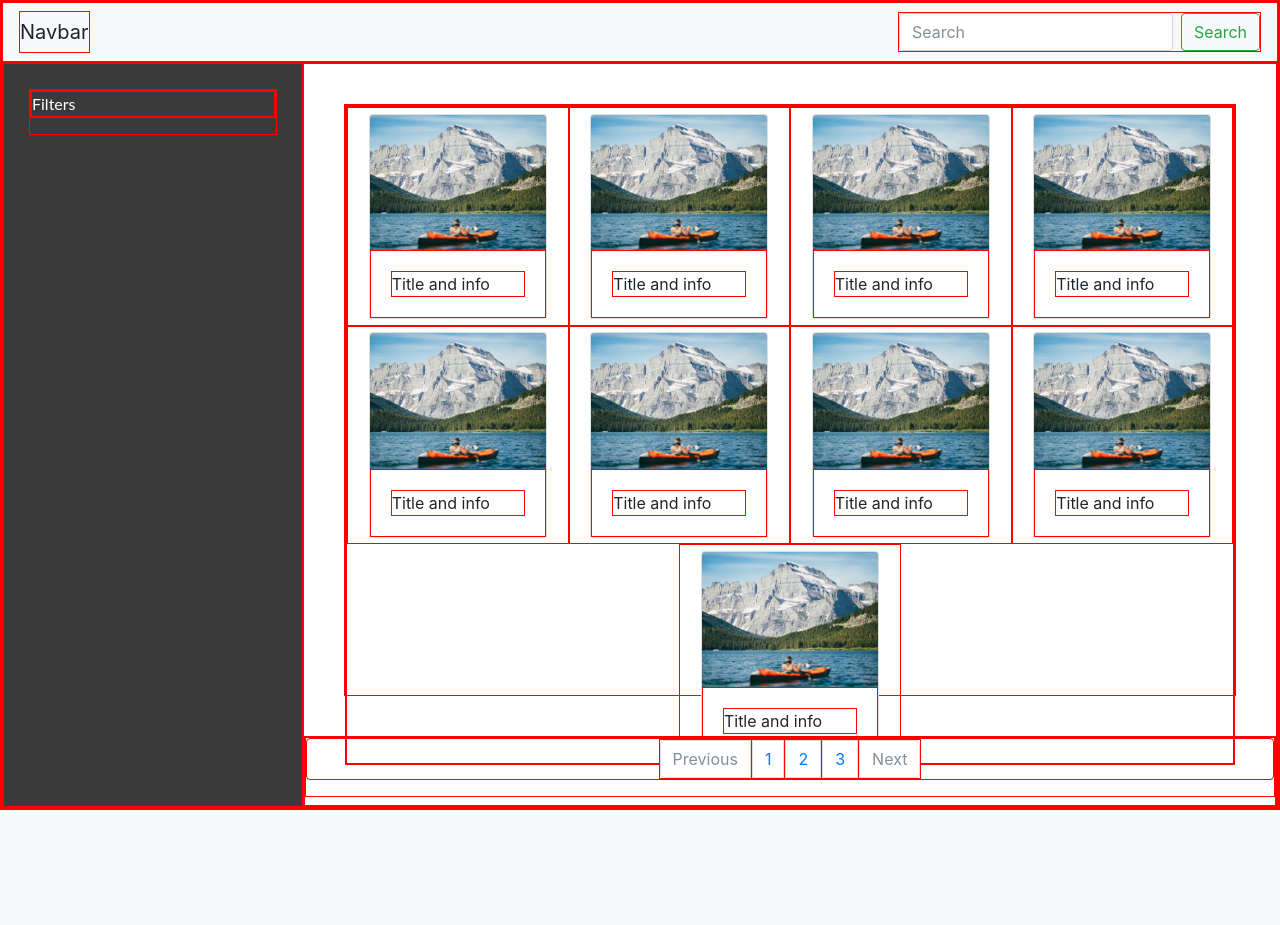
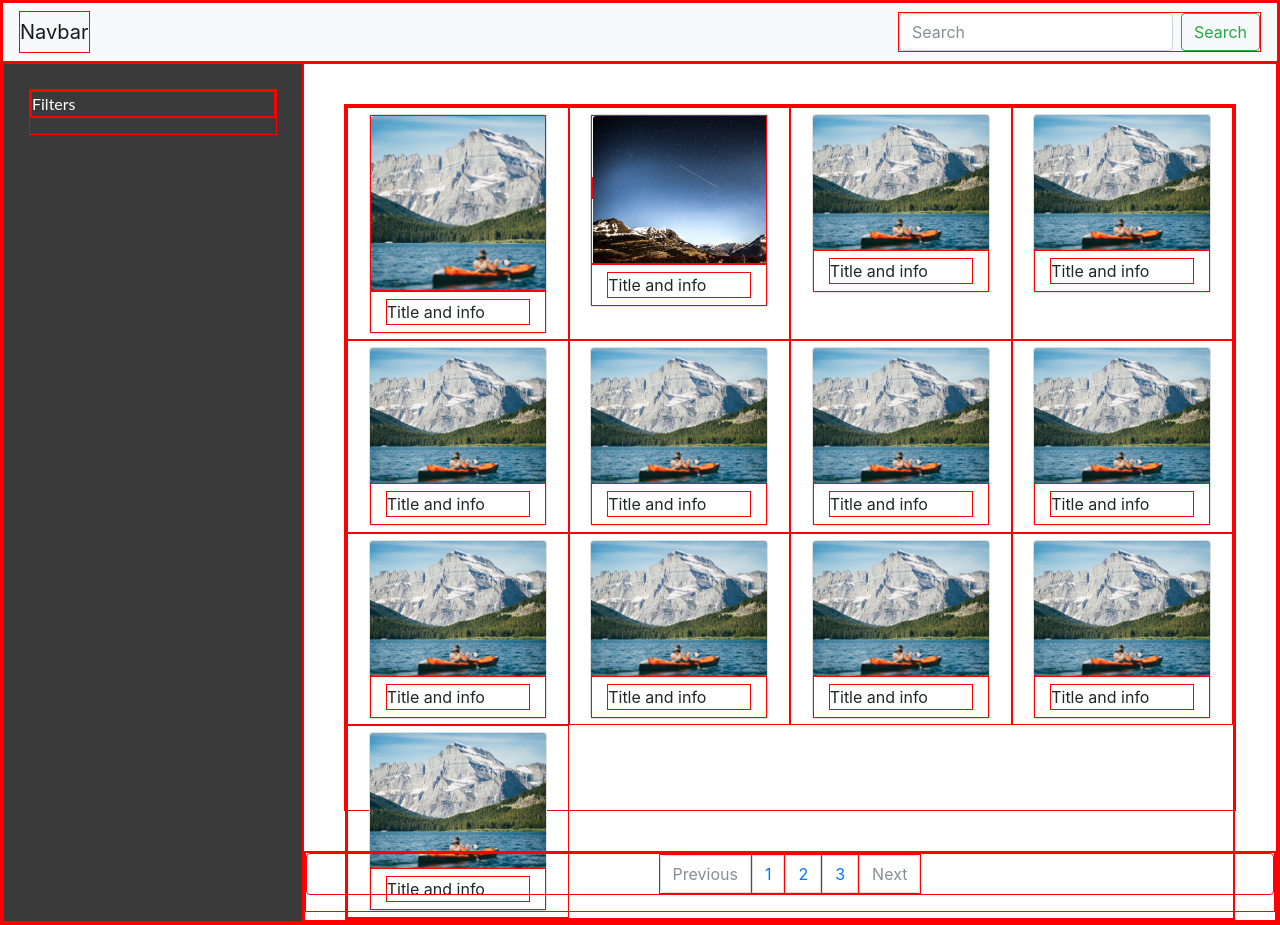
Before and after one commit to raphalviz/Mediabank, a PHP site: page / in a window 1280 px wide. Before the commit the page ends 810 px from the top, so only its background shows below. Run offline with PHP 8.4, Linux system fonts and the light colour scheme.

Commit message:
alignment and linking

```diff
--- a/index.php
+++ b/index.php
@@ -2,7 +2,43 @@
       <div id="content">
         <div class="ct pictures">
           <div class="container">
-            <div class="row justify-content-center">
+            <div class="row justify-content-left">
+              <div class="col-xl-3 col-lg-4 col-md-4">
+                <div class="card">
+                  <div class="crop">
+                    <img class="card-img-top" src="images/testimg.jpg" alt="Card image cap">
+                  </div>
+                  <div class="card-body">
+                    <p class="card-text">Title and info</p>
+                  </div>
+                </div>
+              </div>
+              <div class="col-xl-3 col-lg-4 col-md-4">
+                <div class="card">
+                  <div class="crop">
+                    <a href="image.php"><img class="card-img-top" src="images/test2.jpg" alt="Card image cap"></a>
+                  </div>
+                  <div class="card-body">
+                    <p class="card-text">Title and info</p>
+                  </div>
+                </div>
+              </div>
+              <div class="col-xl-3 col-lg-4 col-md-4">
+                <div class="card">
+                  <img class="card-img-top" src="images/testimg.jpg" alt="Card image cap">
+                  <div class="card-body">
+                    <p class="card-text">Title and info</p>
+                  </div>
+                </div>
+              </div>
+              <div class="col-xl-3 col-lg-4 col-md-4">
+                <div class="card">
+                  <img class="card-img-top" src="images/testimg.jpg" alt="Card image cap">
+                  <div class="card-body">
+                    <p class="card-text">Title and info</p>
+                  </div>
+                </div>
+              </div>
               <div class="col-xl-3 col-lg-4 col-md-4">
                 <div class="card">
                   <img class="card-img-top" src="images/testimg.jpg" alt="Card image cap">
--- a/partials/header.php
+++ b/partials/header.php
@@ -12,10 +12,10 @@
   </head>
   <body>
     <nav class="navbar navbar-light bg-light justify-content-between">
-      <a class="navbar-brand">Navbar</a>
+      <a class="navbar-brand" href="index.php">Navbar</a>
       <form class="form-inline">
-      <input class="form-control mr-sm-2" type="search" placeholder="Search" aria-label="Search">
-      <button class="btn btn-outline-success my-2 my-sm-0" type="submit">Search</button>
+        <input class="form-control mr-sm-2" type="search" placeholder="Search" aria-label="Search">
+        <button class="btn btn-outline-success my-2 my-sm-0" type="submit">Search</button>
       </form>
     </nav>
     <div id="main">
--- a/stylesheet/styles.css
+++ b/stylesheet/styles.css
@@ -3,13 +3,13 @@
 
 #main {
   display: flex;
+  min-height: calc(100vh - 56px);
   width: 100%; }
 
 #sidebar {
   background-color: #3a3a3a;
   float: left;
   color: white;
-  height: calc(100vh - 56px);
   width: 100%;
   min-width: 300px;
   max-width: 300px; }
@@ -38,6 +38,14 @@
   max-height: calc(100% - 150px); }
   .ct.pictures .row .card {
     margin: 3%; }
+    .ct.pictures .row .card .card-body {
+      padding: 7px 15px; }
+    .ct.pictures .row .card .crop {
+      overflow: hidden;
+      width: 100%;
+      height: 50%; }
+      .ct.pictures .row .card .crop img {
+        width: 130%; }
 
 .ct.pictures > .card {
   margin-bottom: 30px; }
--- a/stylesheet/styles.scss
+++ b/stylesheet/styles.scss
@@ -5,6 +5,7 @@ $sidebar: #3a3a3a;
 
 #main {
   display: flex;
+  min-height: calc(100vh - 56px);
   width: 100%;
 }
 
@@ -12,7 +13,6 @@ $sidebar: #3a3a3a;
   background-color: $sidebar;
   float: left;
   color: white;
-  height: calc(100vh - 56px);
   width: 100%;
   min-width: 300px;
   max-width: 300px;
@@ -50,6 +50,17 @@ $sidebar: #3a3a3a;
   .row {
     .card {
       margin: 3%;
+      .card-body {
+        padding: 7px 15px;
+      }
+      .crop {
+        overflow: hidden;
+        width: 100%;
+        height: 50%;
+        img {
+          width: 130%;
+        }
+      }
     }
   }
 }
```
